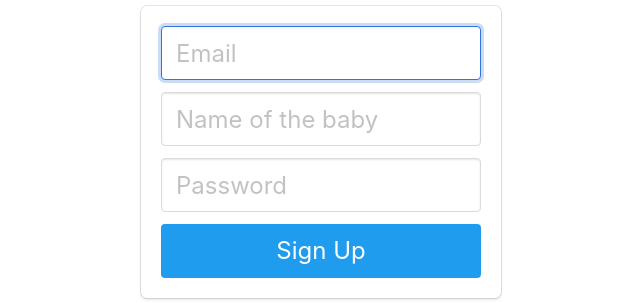
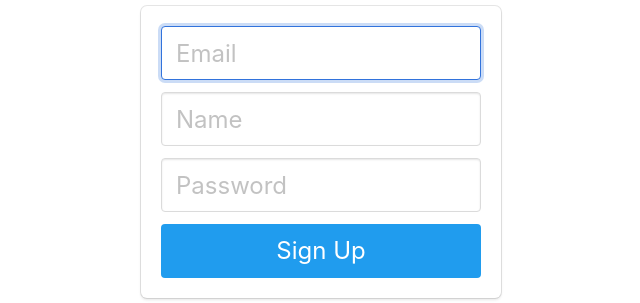
Before and after one commit to graipher/baby_dashboard, a Flask app: page /signup in a window 1280 px wide. Shown: the part 166-469 px from the top of the page, without its empty margins (315-955 px from the left). Run offline with Flask 2, Linux system fonts and the light colour scheme; some libraries are stand-ins or nearby versions.

Commit message:
Fix placeholder in signup form

```diff
--- a/project/templates/signup.html
+++ b/project/templates/signup.html
@@ -20,7 +20,7 @@
 
             <div class="field">
                 <div class="control">
-                    <input class="input is-large" type="text" name="name" placeholder="Name of the baby" autofocus="">
+                    <input class="input is-large" type="text" name="name" placeholder="Name" autofocus="">
                 </div>
             </div>
 
```
